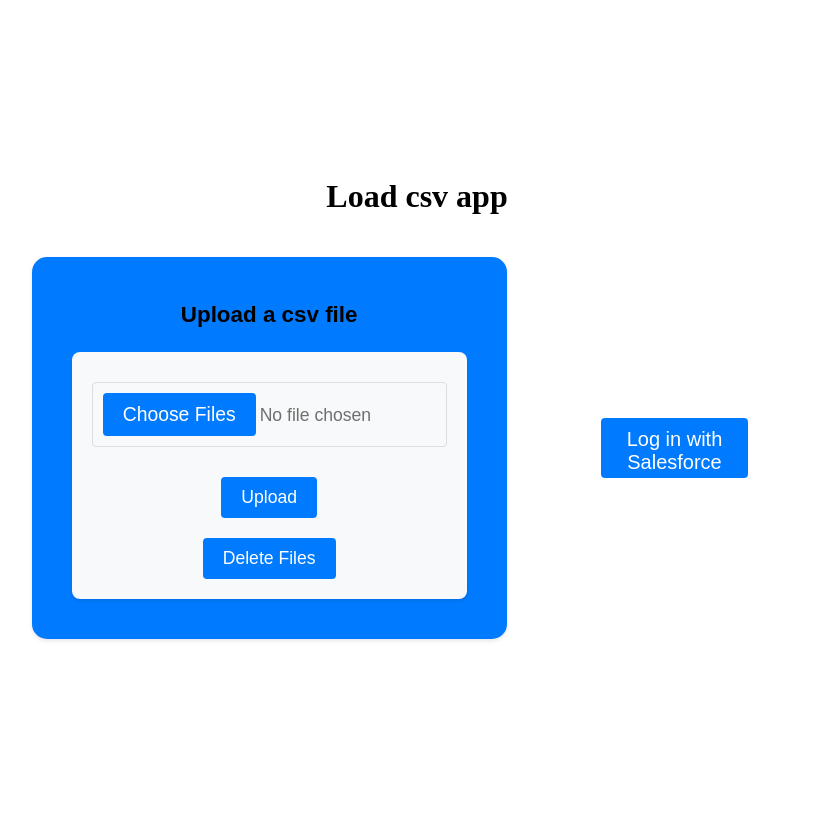
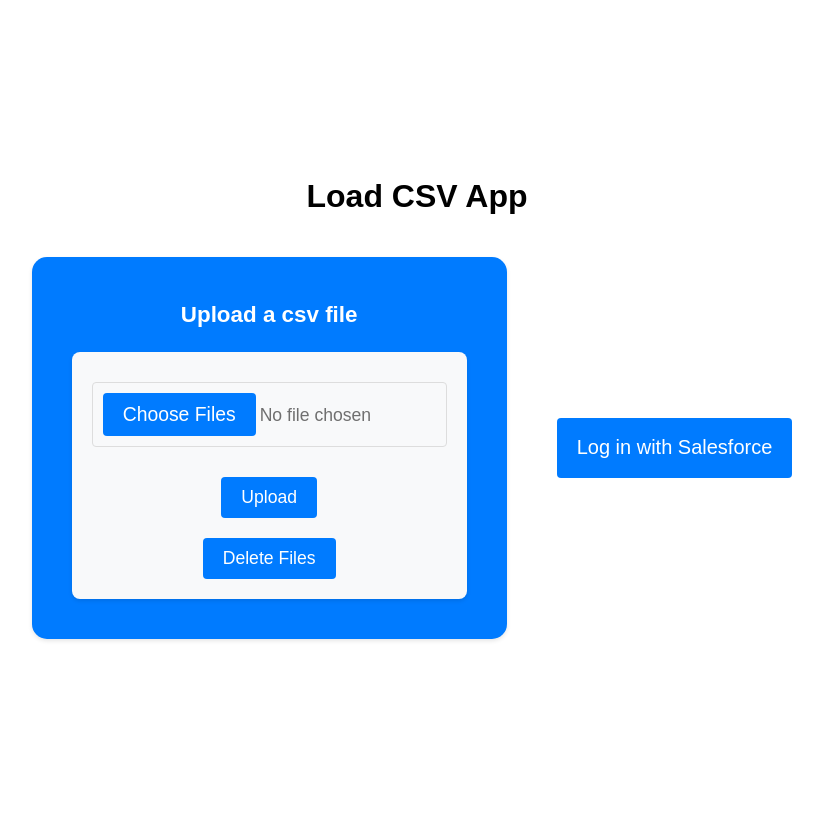
Before and after one commit to JeFloydJ/testBash, a Flask app: page / in a window 1280 px wide. Shown: the whole page, without its empty margins (223-1046 px from the left). Run offline with Flask 3, Linux system fonts and the light colour scheme.

Commit message:
css changes

```diff
--- a/App/static/css/index.css
+++ b/App/static/css/index.css
@@ -10,6 +10,11 @@
     display: flex;
     justify-content: space-around;
     width: 60%;
+}
+
+h1 {
+    font-family: 'Arial', sans-serif;
+    font-weight: bold;
 }
 
 .Connected-button{
@@ -49,11 +54,10 @@
 }
 
 .app-button {
-    width:  50%;
+    width: 100%;
     height: 60px;
     margin: 30px;
-    border: none;
-    background-color: #007bff;
+    border: none;    background-color: #007bff;
     color: rgb(255, 255, 255);
     font-size: 20px;
     cursor: pointer;
@@ -118,6 +122,7 @@
     text-align: center;
 }
 
+
 .text-container ul {
     list-style-position: inside;
     padding-left: 0;
@@ -171,7 +176,7 @@
     font-size: 1.25em;
     margin: 20px 0;
     line-height: 1.6;
-    color: #000000;
+    color: #ffffff;
 }
 
 .centered-text {
@@ -234,6 +239,7 @@
 
 .jumbotron {
     border-radius: 15px;
+    font-family: 'Arial', sans-serif;
 }
 
 .lead {
@@ -259,6 +265,3 @@
 input[type="submit"], button {
     margin-top: 20px;
 }
-.h1{
-    font-family: 'Arial', sans-serif;
-}
--- a/App/templates/index.html
+++ b/App/templates/index.html
@@ -23,7 +23,7 @@
                 </ul>
             </div>
         {% elif transferPage and loggedSalesforce %}
-        <h1 style='text-align: center'>Load csv app</h1>
+        <h1 style="text-align: center">Load CSV App</h1>
         <div class = 'test'>
             <div class="jumbotron">
                 <div>
@@ -41,7 +41,7 @@
         </div>
         <button class="transfer-data-salesforce transfer-button" onClick = "startTransfer()">Transfer Data to Salesforce</button>
         {% elif loggedSalesforce %}
-        <h1 style='text-align: center'>Load csv app</h1>
+        <h1 style="text-align: center">Load CSV App</h1>
         <div class = "test">
             <div class="jumbotron">
                 <div>
@@ -58,7 +58,7 @@
             </div>
         </div>
         {% else %}
-        <h1 style='text-align: center'>Load csv app</h1>
+        <h1 style="text-align: center">Load CSV App</h1>
         <div class = "test">
             <div class="jumbotron">
                 <div>
```
